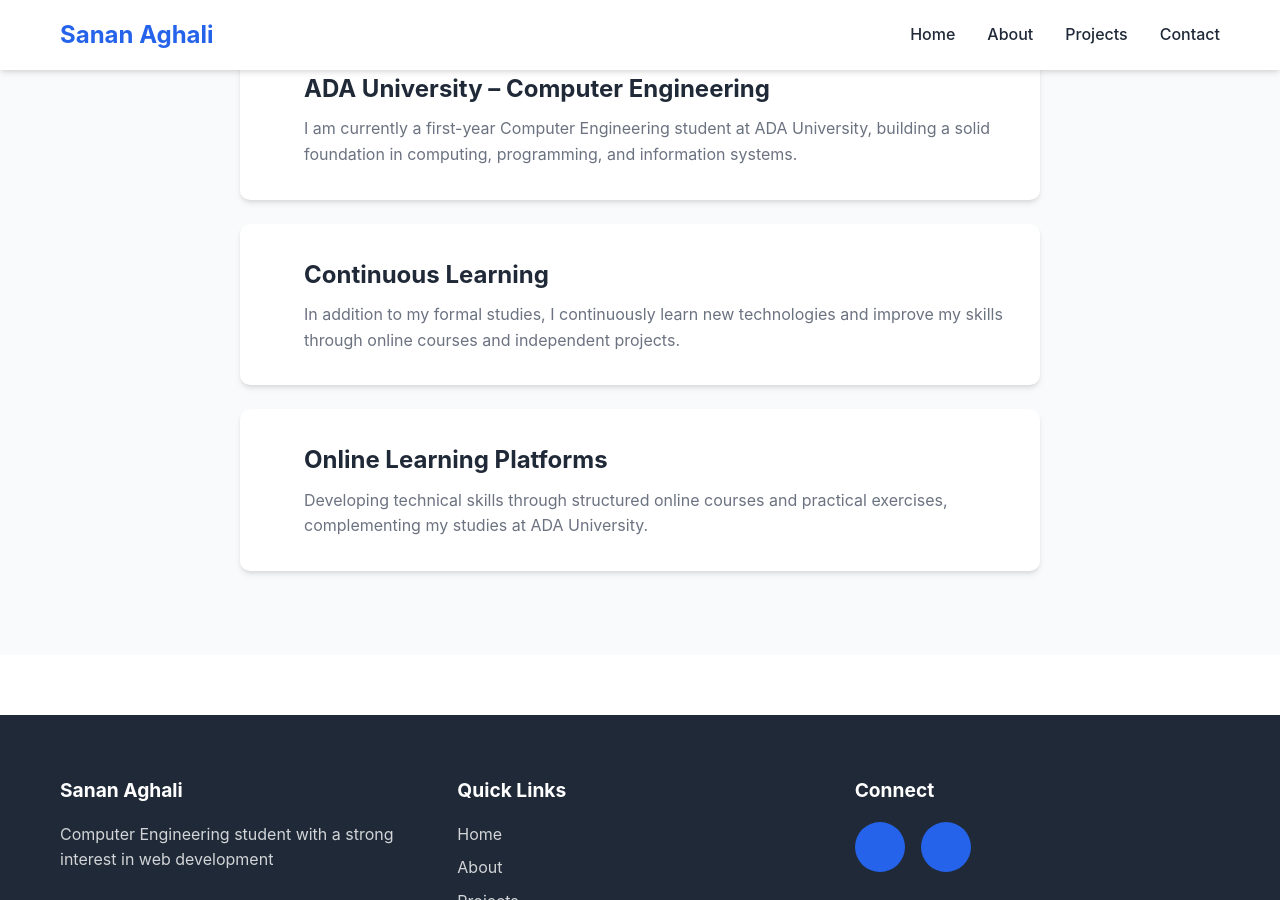
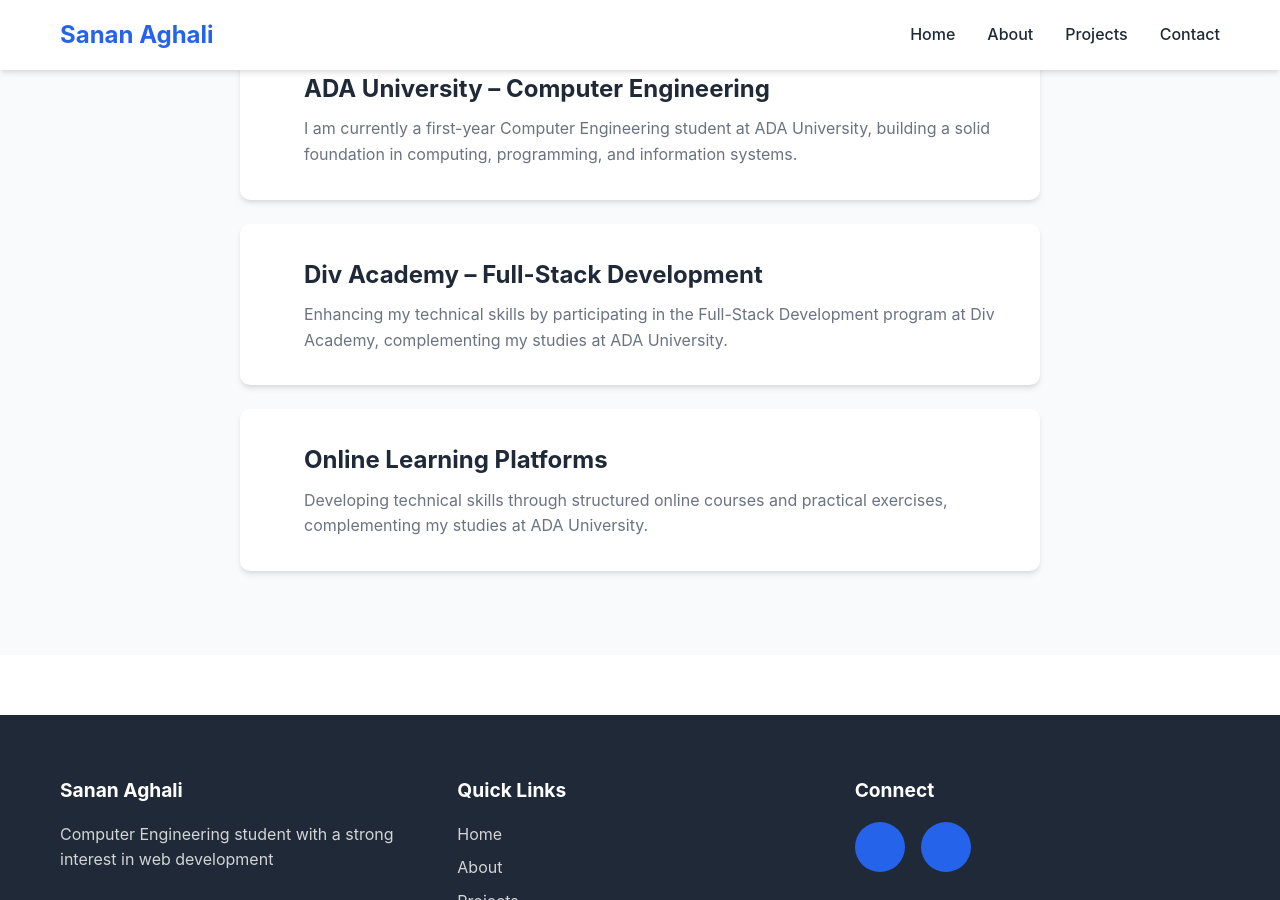
Before and after one commit to SananAghali/site1101, a Jekyll site: the page built from about.md, in a window 1280 px wide and 900 px high, scrolled down 1186 px. Built offline with Jekyll 4.4.1, drawn with Linux system fonts in a browser that asks for light colours; a script that is not in the unit is left out.

Commit message:
Update Education section: ADA University and Div Academy Full-Stack Development

```diff
--- a/about.md
+++ b/about.md
@@ -65,8 +65,8 @@ description: Learn more about me and my journey
                     <i class="fas fa-graduation-cap"></i>
                 </div>
                 <div class="education-content">
-                    <h3>Continuous Learning</h3>
-                    <p>In addition to my formal studies, I continuously learn new technologies and improve my skills through online courses and independent projects.</p>
+                    <h3>Div Academy – Full-Stack Development</h3>
+                    <p>Enhancing my technical skills by participating in the Full-Stack Development program at Div Academy, complementing my studies at ADA University.</p>
                 </div>
             </div>
             <div class="education-item">
```
